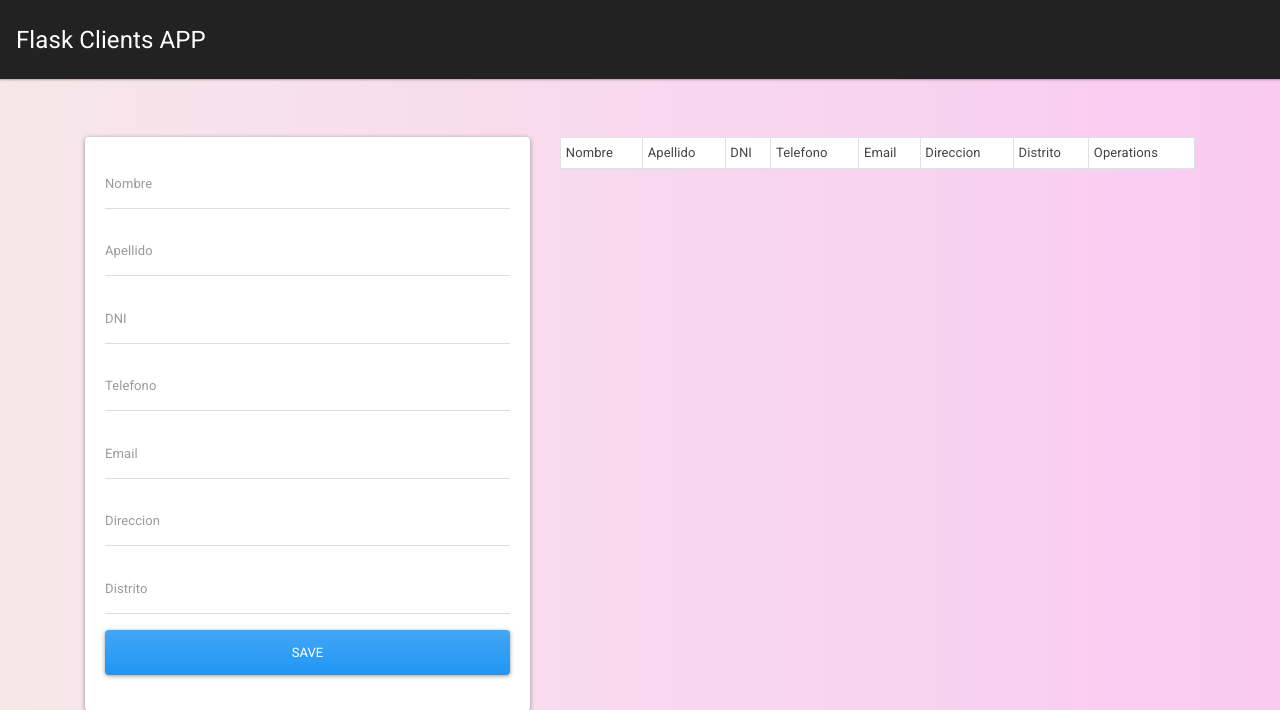
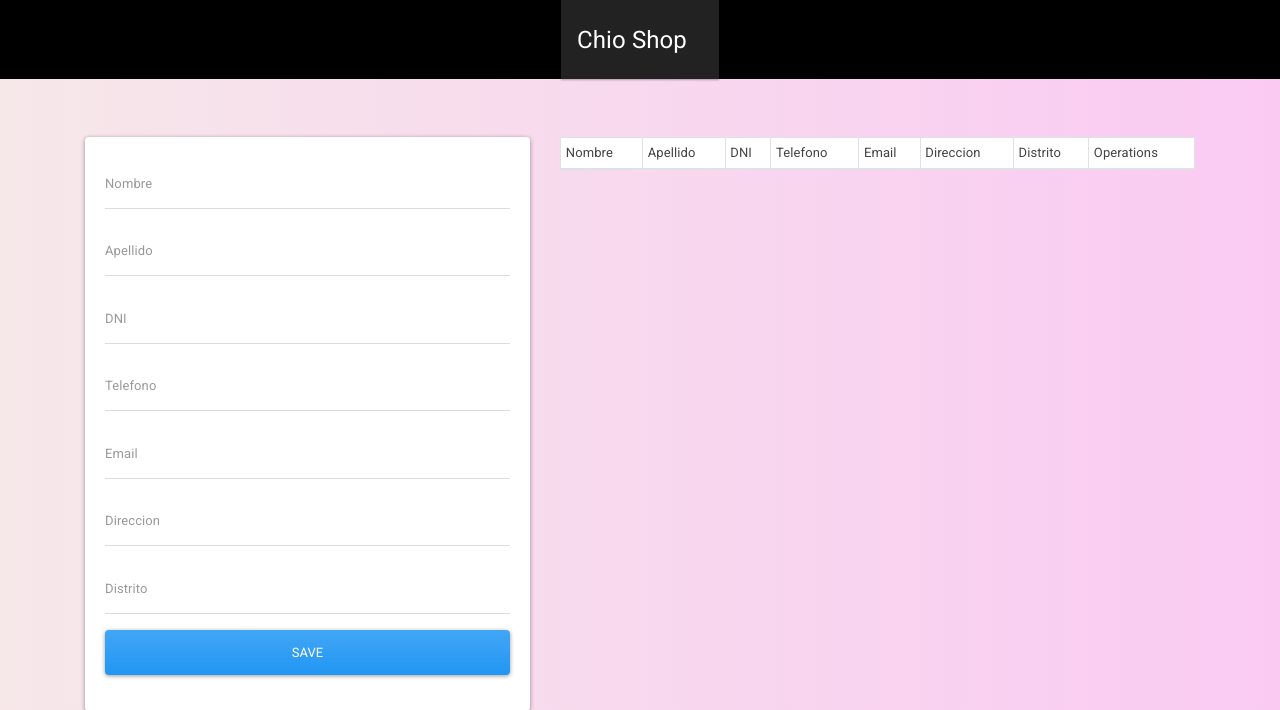
Before and after one commit to MarlonLLaguento/flask_app_shio, a Flask app: page /registro in a window 1280 px wide. Shown: the top 710 px of the page. Run offline with Flask 3, Linux system fonts and the light colour scheme; data that the repository does not hold is empty; some libraries are stand-ins or nearby versions.

Commit message:
modificación del loyout.html

```diff
--- a/templates/layout.html
+++ b/templates/layout.html
@@ -5,16 +5,19 @@
     <meta charset="UTF-8">
     <meta http-equiv="X-UA-Compatible" content="IE=edge">
     <meta name="viewport" content="width=device-width, initial-scale=1.0">
-    <title>Clients Flask App</title>
+    <title>Clients Chio Shop</title>
     <link rel="stylesheet" href="https://bootswatch.com/4/materia/bootstrap.min.css">
     <link rel="stylesheet" href="{{ url_for('static', filename='css/main.css')}}">
 </head>
 
 <body>
+    <div style="width: 100%; display: flex; justify-content: center; background-color: #000000;">
+        <nav class="navbar navbar-dark bg-dark">
+            <a class="navbar-brand" href="/" >Chio Shop</a>
+        </nav>
+    </div>
 
-    <nav class="navbar navbar-dark bg-dark">
-        <a class="navbar-brand" href="/">Flask Clients APP</a>
-    </nav>
+
     <button class="navbar-toggler" type="button" data-toggle="collapse" data-target="#navbarNav"
         aria-controls="navbarNav" aria-expanded="false" aria-label="Toggle navigation">
         <span class="navbar-toggler-icon"></span>
```
